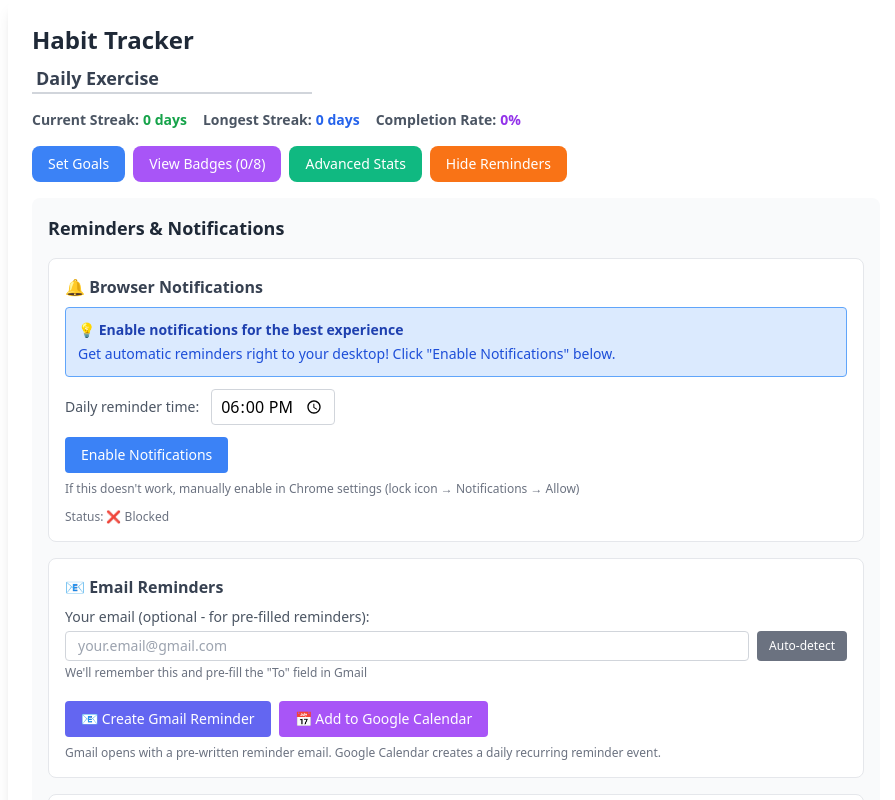
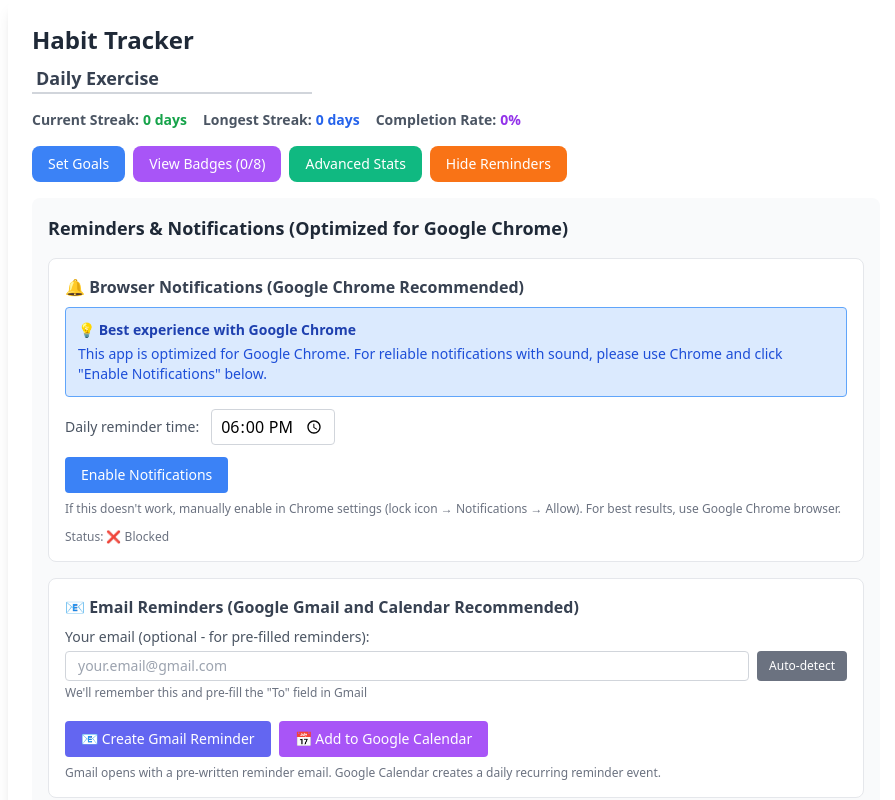
Before and after one commit to thewizardof0x/habit-tracker, a React (Create React App) app: page / in a window 1280 px wide. Both pictures are taken after a click on the button "Set Reminders". Shown: the top 800 px of the page, without its empty margins (184-1079 px from the left). Built offline with nearby package versions, Linux system fonts and the light colour scheme.

Commit message:
Update App.js
updated verbiage to make it clear GSuite preferred for reminders

```diff
--- a/src/App.js
+++ b/src/App.js
@@ -697,12 +697,12 @@ Track progress: ${window.location.href}`);
         {/* Reminders Section */}
         {showReminders && (
           <div className="mb-6 p-4 bg-gray-50 rounded-lg">
-            <h3 className="text-lg font-semibold text-gray-800 mb-4">Reminders & Notifications</h3>
+            <h3 className="text-lg font-semibold text-gray-800 mb-4">Reminders & Notifications (Optimized for Google Chrome)</h3>
 
             <div className="space-y-4">
               {/* Browser Notifications */}
               <div className="bg-white p-4 rounded-lg border">
-                <h4 className="font-semibold text-gray-700 mb-2">🔔 Browser Notifications</h4>
+                <h4 className="font-semibold text-gray-700 mb-2">🔔 Browser Notifications (Google Chrome Recommended)</h4>
 
                 {(() => {
                   const currentPermission = 'Notification' in window ? Notification.permission : 'denied';
@@ -724,9 +724,9 @@ Track progress: ${window.location.href}`);
 
                       {currentPermission === 'denied' && !wasGranted && (
                         <div className="p-3 bg-blue-100 border border-blue-400 rounded text-sm">
-                          <div className="font-semibold text-blue-800">💡 Enable notifications for the best experience</div>
+                          <div className="font-semibold text-blue-800">💡 Best experience with Google Chrome</div>
                           <div className="text-blue-700 mt-1">
-                            Get automatic reminders right to your desktop! Click "Enable Notifications" below.
+                            This app is optimized for Google Chrome. For reliable notifications with sound, please use Chrome and click "Enable Notifications" below.
                           </div>
                         </div>
                       )}
@@ -751,7 +751,7 @@ Track progress: ${window.location.href}`);
                               Enable Notifications
                             </button>
                             <div className="text-xs text-gray-500">
-                              If this doesn't work, manually enable in Chrome settings (lock icon → Notifications → Allow)
+                              If this doesn't work, manually enable in Chrome settings (lock icon → Notifications → Allow). For best results, use Google Chrome browser.
                             </div>
                           </div>
                         ) : (
@@ -788,7 +788,7 @@ Track progress: ${window.location.href}`);
 
               {/* Email Reminders */}
               <div className="bg-white p-4 rounded-lg border">
-                <h4 className="font-semibold text-gray-700 mb-2">📧 Email Reminders</h4>
+                <h4 className="font-semibold text-gray-700 mb-2">📧 Email Reminders (Google Gmail and Calendar Recommended)</h4>
 
                 {/* Email input */}
                 <div className="mb-3">
```
